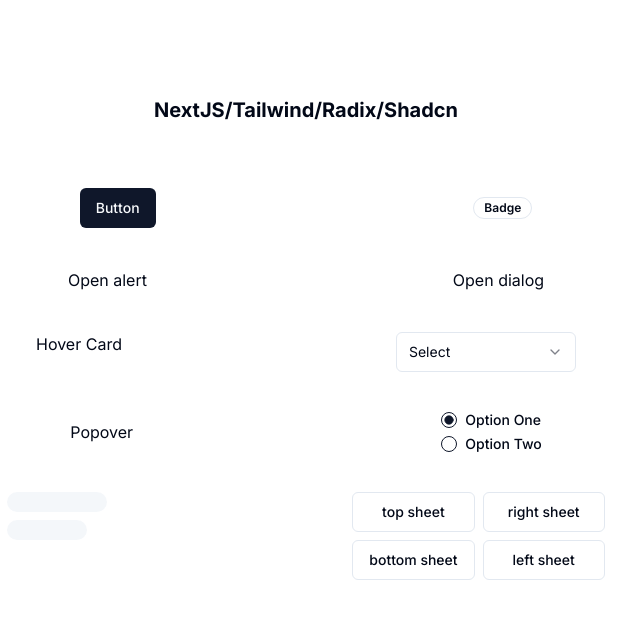
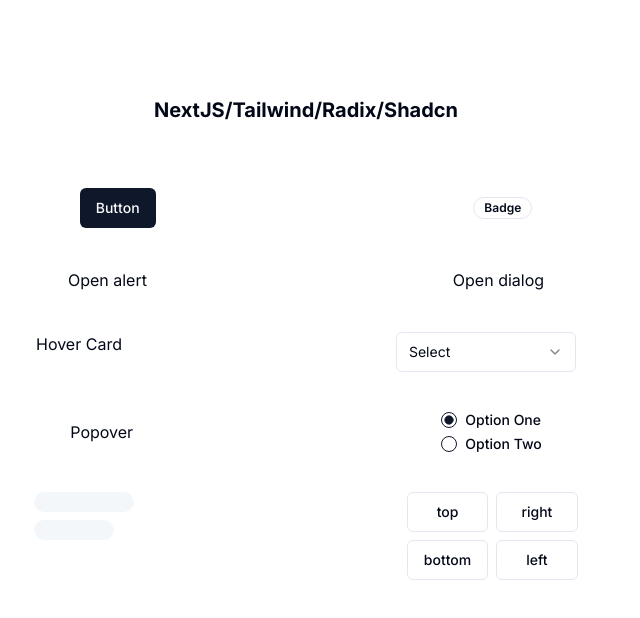
Before and after one commit to AymericFiguie/nextjs-tailwind-radix, a Next.js app: page / in a window 1280 px wide. Shown: the top 618 px of the page, without its empty margins (334-974 px from the left). Built offline with nearby package versions, Linux system fonts and the light colour scheme.

Commit message:
:bug: fix sheet props

```diff
--- a/app/page.tsx
+++ b/app/page.tsx
@@ -53,7 +53,9 @@
   SheetTrigger,
 } from "@/components/ui/sheet"
 
-const SHEET_SIDES = ["top sheet", "right sheet", "bottom sheet", "left sheet"] as const
+const SHEET_SIDES = ["top", "right", "bottom", "left"] as const
+
+type SheetSide = (typeof SHEET_SIDES)[number]
 
 export default function Home() {
   return (
@@ -98,7 +100,7 @@
           <HoverCard>
             <HoverCardTrigger>Hover Card</HoverCardTrigger>
             <HoverCardContent   >
-              The React Framework – created and maintained by @vercel.
+              The React Framework - created and maintained by @vercel.
             </HoverCardContent>
           </HoverCard>
           <Select>
@@ -143,7 +145,7 @@
                   <SheetHeader>
                     <SheetTitle>Edit profile</SheetTitle>
                     <SheetDescription>
-                      Make changes to your profile here. Click save when you're done.
+                      Make changes to your profile here. Click save when you are done.
                     </SheetDescription>
                   </SheetHeader>
                   <div className="grid gap-4 py-4">
```
